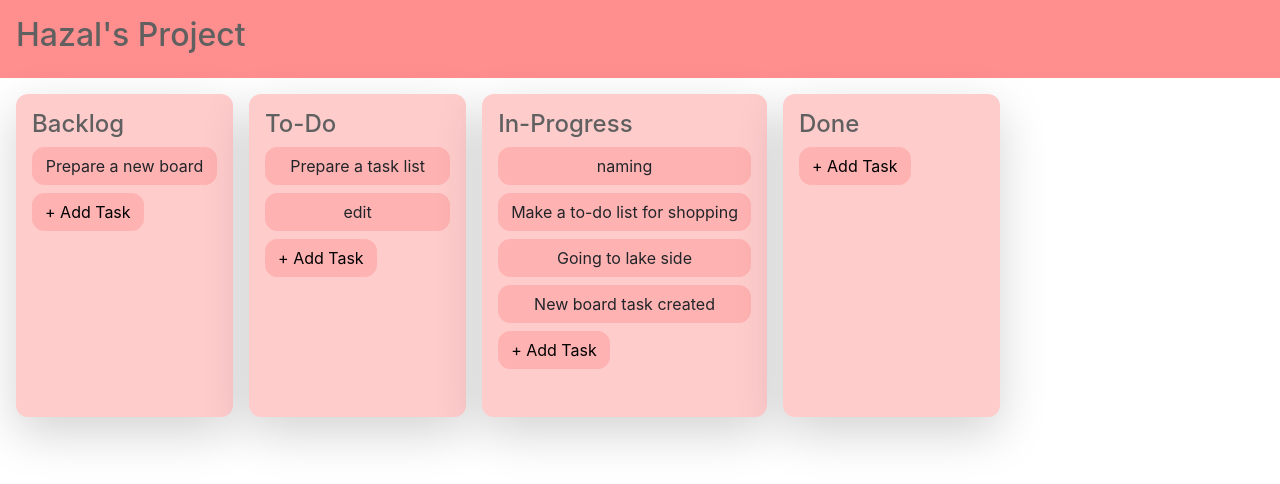
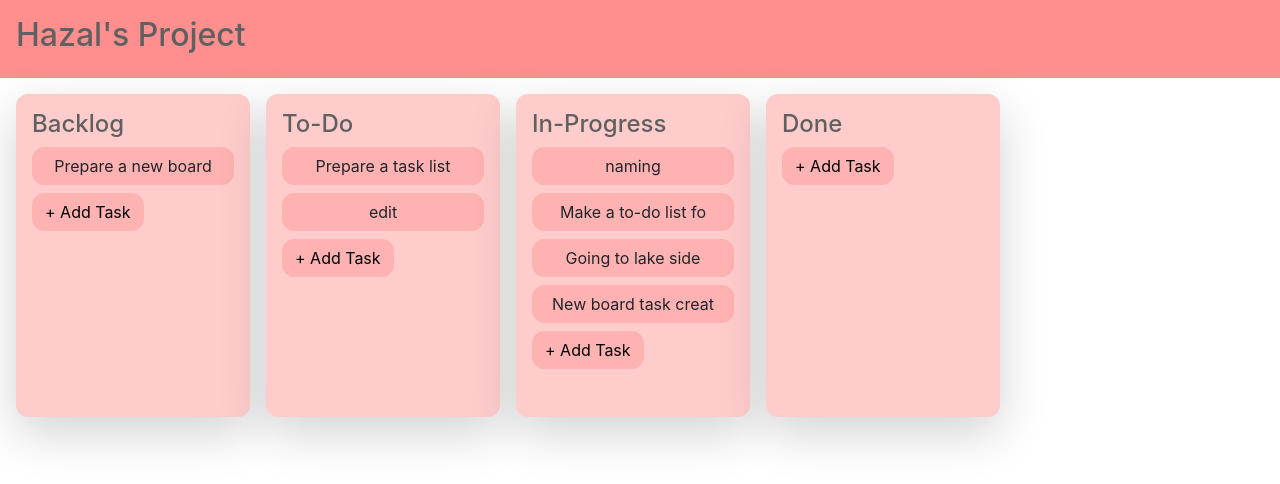
Before and after one commit to hazalonler/F2, a React (Create React App) app: page / in a window 1280 px wide. Shown: the top 484 px of the page. Built offline with nearby package versions, Linux system fonts and the light colour scheme.

Commit message:
The character number of the task name was limited as being less than 20

```diff
--- a/src/components/Board/BoardList.js
+++ b/src/components/Board/BoardList.js
@@ -21,7 +21,7 @@ const BoardList =  ({listId, name, style}) => {
             priorty: tasksOnBoard[tasksOnBoard.length-1].priorty + 1000,
             description: "",
         };
-        // BoardClient.pushTasks(enteredTask);
+        // BoardClient.pushTasks(enteredTask); new task has to be set on the backend
 
         setTasksOnBoard(prevTasks => {
             const updatedTasks = [enteredTask, ...prevTasks];
--- a/src/components/Board/ListItem.js
+++ b/src/components/Board/ListItem.js
@@ -60,6 +60,12 @@ const ListItem = ({item, refresh}) => {
 
     dragRef(dropRef(ref));
 
+    let shownItemName = item.name;
+
+    if (shownItemName.length > 20) {
+        shownItemName = shownItemName.slice(0,20)
+    }
+
     return (
         <Fragment>
             <div
@@ -77,7 +83,7 @@ const ListItem = ({item, refresh}) => {
                         borderColor: "rgb(255, 178, 178)"
                     }}
                 >
-                    {item.name}
+                    {shownItemName}
                 </div>
             </div>
             <Window
--- a/src/components/Board/Window.js
+++ b/src/components/Board/Window.js
@@ -101,6 +101,7 @@ const Window = ({show, onClose, task}) => {
                                     <textarea
                                         className="form-control"
                                         type="textarea"
+                                        autoFocus
                                         rows={`${rowsNum}`}
                                         value={input}
                                         onChange={inputChangeHandler}
```
